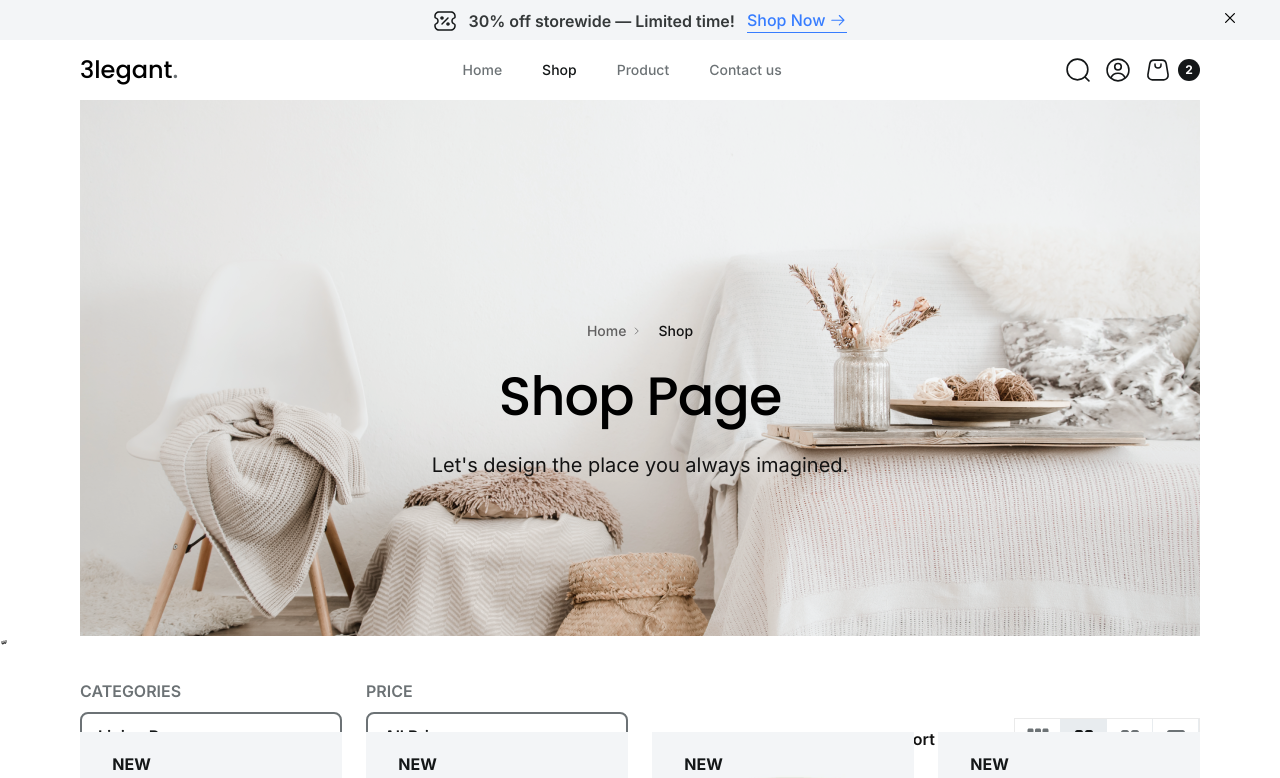
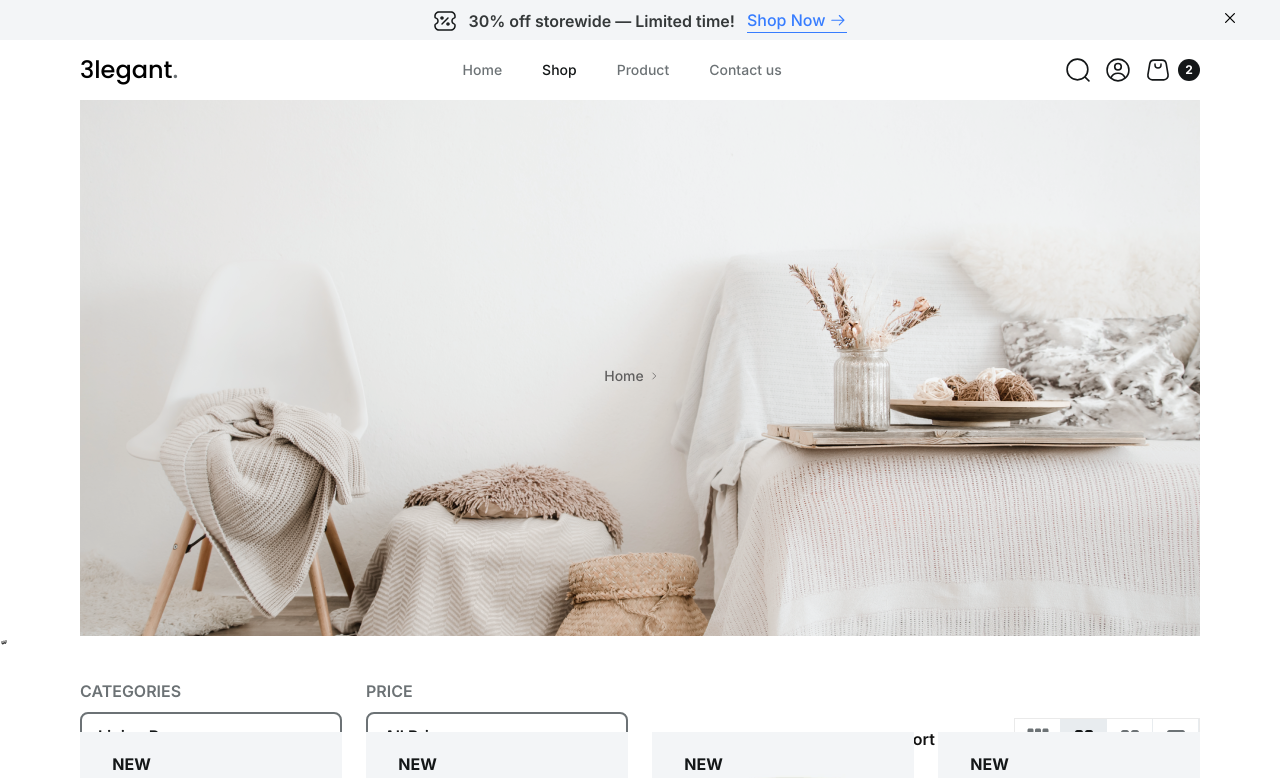
Before and after one commit to Hamiiiidreza/Home-Style, a React (Vite) app: page /Shop in a window 1280 px wide. Shown: the top 778 px of the page. Built offline with nearby package versions, Linux system fonts and the light colour scheme.

Commit message:
feat(breadcrumb): add title, name and desc props

```diff
--- a/src/components/modules/breadcrumb/breadcrumb.jsx
+++ b/src/components/modules/breadcrumb/breadcrumb.jsx
@@ -1,7 +1,7 @@
 import React from 'react'
 import { Link } from 'react-router-dom';
 
-function Breadcrumb() {
+function Breadcrumb({ title, name, desc }) {
     return (
         <div>
             <section className="inline-flex items-center justify-center">
@@ -28,19 +28,19 @@ function Breadcrumb() {
                                 className="font-InterMedium text-black-900 text-sm tracking-[0] leading-6 whitespace-nowrap transition-all hover:drop-shadow-custom"
                                 aria-current="page"
                             >
-                                Shop
+                                {title}
                             </span>
                         </li>
                     </ul>
                     <h1
                         className="font-PoppinsMedium text-black text-[54px] tracking-headline-3 leading-[58px] whitespace-nowrap transition-all hover:drop-shadow-custom"
                     >
-                        Shop Page
+                        {name}
                     </h1>
                     <p
                         className="font-InterRegular text-black-900 text-xl text-center tracking-[0] leading-8 whitespace-nowrap transition-all hover:drop-shadow-custom"
                     >
-                        Let's design the place you always imagined.
+                        {desc}
                     </p>
                 </nav>
             </section>
```
